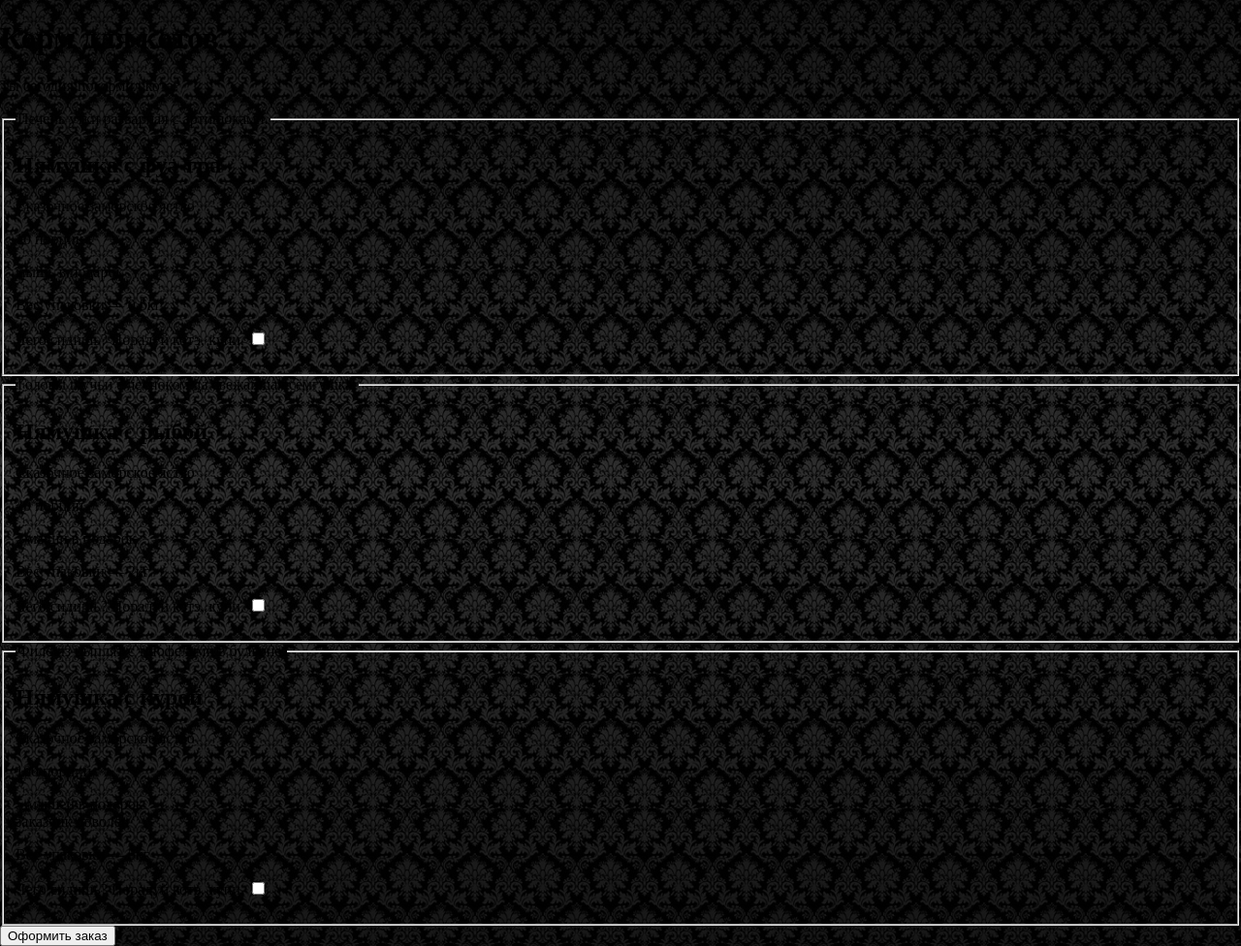
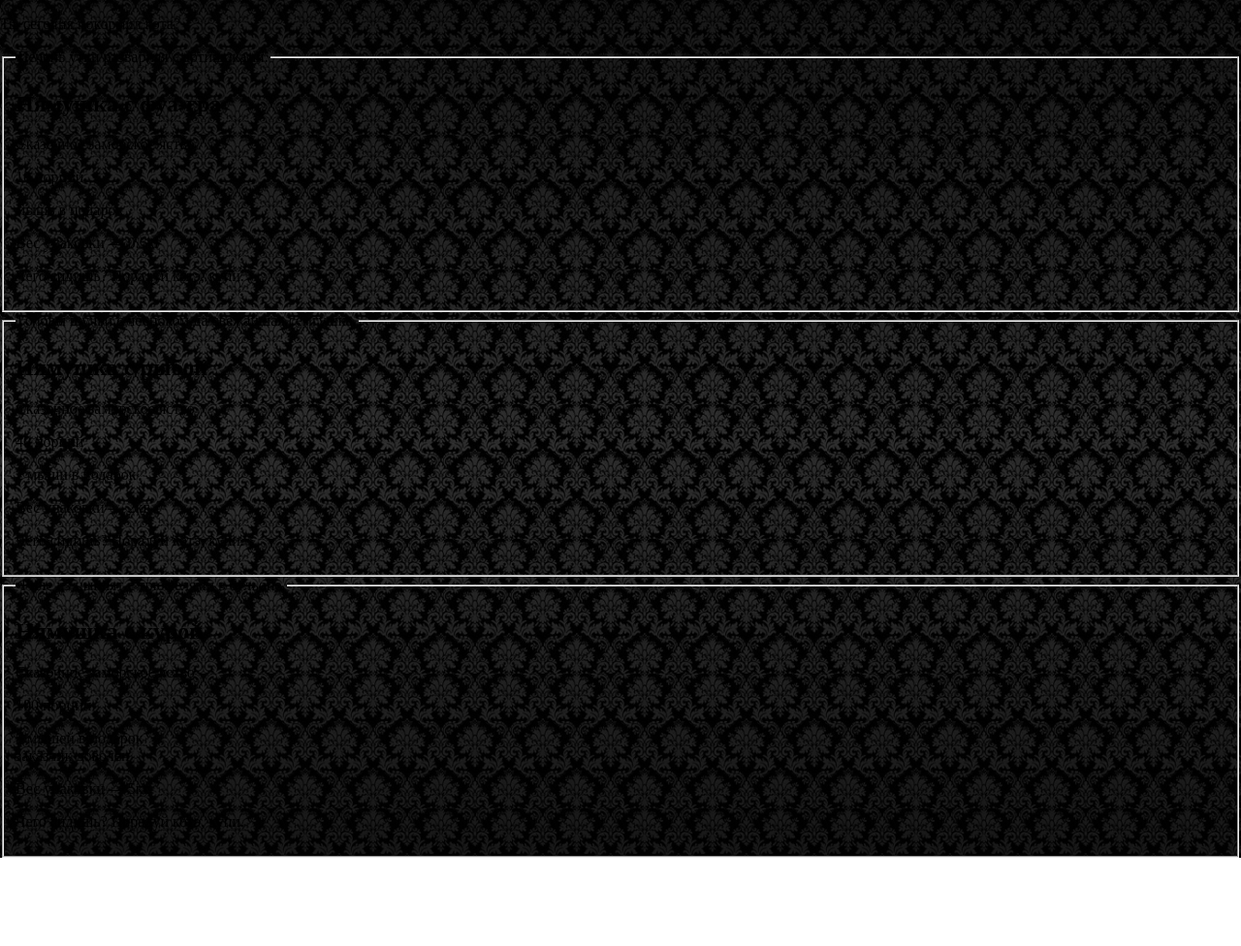
Before and after one commit to firefoxic/prototype, a website: page source/index.pug in a window 1280 px wide. Shown: the whole page at 97% size. After the commit the page ends 885 px from the top, so only its background shows below. Drawn offline with nearby package versions, Linux system fonts and the light colour scheme; files that its build step writes are made by us from their sources.

Commit message:
Add block hidden to styles

```diff
--- a/source/styles/style.css
+++ b/source/styles/style.css
@@ -1,2 +1,3 @@
 @import "../blocks/root/root.post.css";
 @import "../blocks/page/page.post.css";
+@import "../blocks/hidden/hidden.post.css";
```
